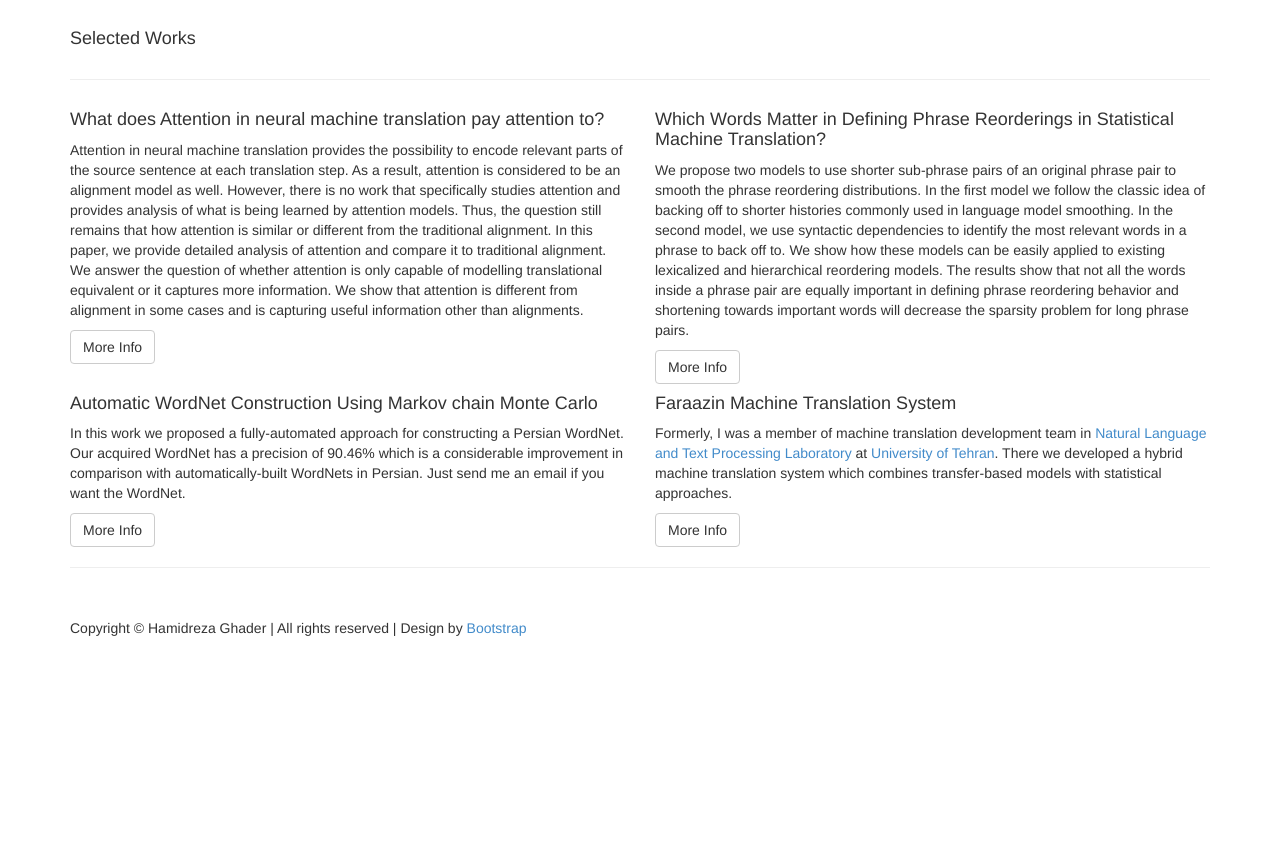
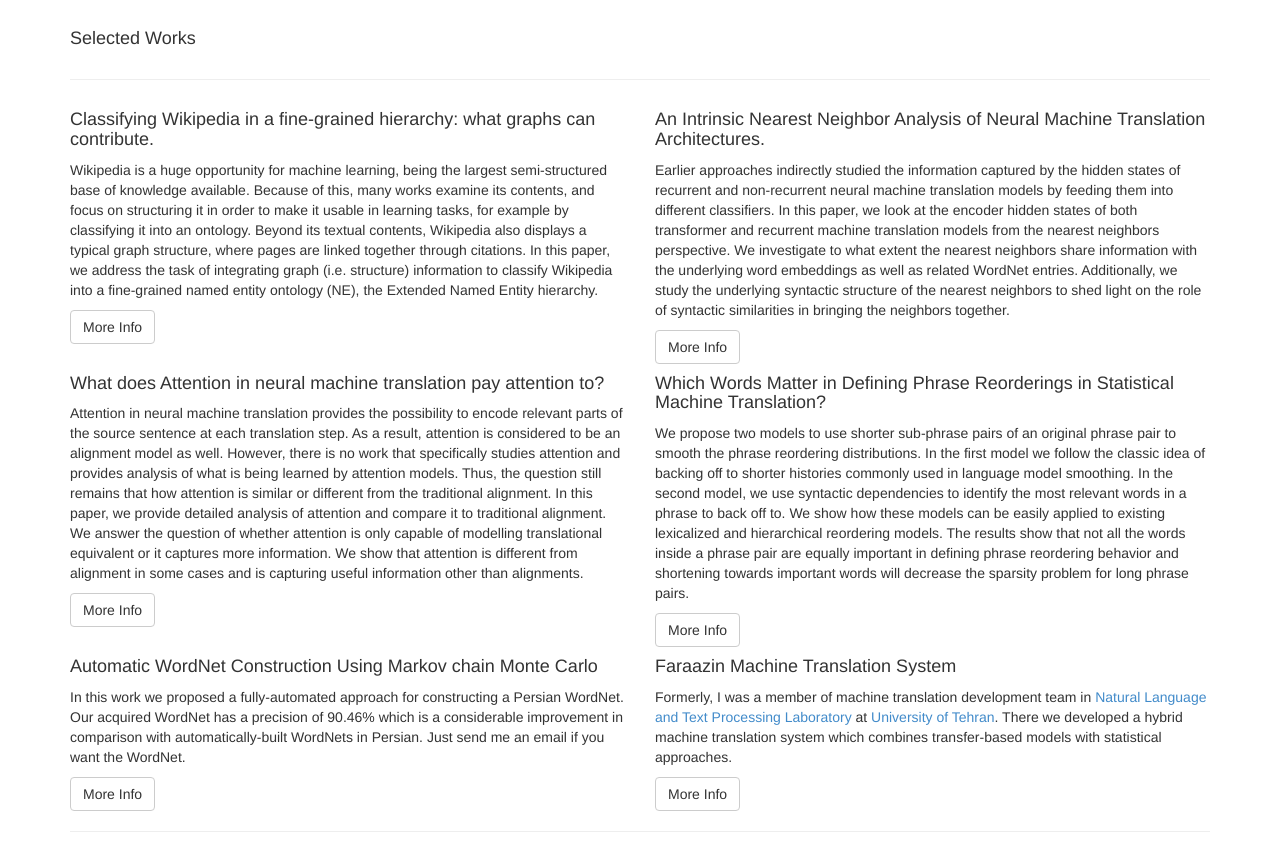
Before and after one commit to hamidreza-ghader/hamidreza-ghader.github.io, a plain HTML site: page index.html in a window 1280 px wide. Shown: the part 635-1479 px from the top of the page. Before the commit the page ends 1333 px from the top, so only its background shows below. Drawn offline with Linux system fonts and the light colour scheme.

Commit message:
Update index.html

```diff
--- a/index.html
+++ b/index.html
@@ -172,7 +172,36 @@
         </div>
         <hr>
 		<div class="row">
-            <div class="col-lg-6">
+			<div class="col-lg-6">
+				<p>
+				<h4>Classifying Wikipedia in a fine-grained hierarchy: what graphs can contribute.</h4>
+				Wikipedia is a huge opportunity for machine learning, being the largest semi-structured
+				base of knowledge available. Because of this, many works examine its contents, and focus
+				on structuring it in order to make it usable in learning tasks, for example by classifying
+				it into an ontology. Beyond its textual contents, Wikipedia also displays a typical graph
+				structure, where pages are linked together through citations. In this paper, we address
+				the task of integrating graph (i.e. structure) information to classify Wikipedia into a
+				fine-grained named entity ontology (NE), the Extended Named Entity hierarchy.
+				</p>
+			<a class="btn btn-default" target="_blank" href="https://arxiv.org/abs/2001.07558">More Info</a>
+			</div>
+			<div class="col-lg-6">
+				<h4>An Intrinsic Nearest Neighbor Analysis of Neural Machine Translation Architectures.</h4>
+				<p>
+					Earlier approaches indirectly studied the information captured by the hidden states
+					of recurrent and non-recurrent neural machine translation models by feeding them into
+					different classifiers. In this paper, we look at the encoder hidden states of both
+					transformer and recurrent machine translation models from the nearest neighbors perspective.
+					We investigate to what extent the nearest neighbors share information with the underlying
+					word embeddings as well as related WordNet entries. Additionally, we study the underlying
+					syntactic structure of the nearest neighbors to shed light on the role of syntactic
+					similarities in bringing the neighbors together.
+				</p>
+				<a class="btn btn-default" target="_blank" href="https://www.aclweb.org/anthology/W19-6611/">More Info</a>
+			</div>
+		</div>
+		<div class="row">
+            	<div class="col-lg-6">
                 <h4>What does Attention in neural machine translation pay attention to?</h4>
                 <p>
                     Attention in neural machine translation
@@ -183,7 +212,8 @@
                     what is being learned by attention models. Thus, the question still remains that
                     how attention is similar or different from
                     the traditional alignment.
-                    In this paper, we provide detailed analysis of attention and compare it to traditional alignment. We answer the question of whether attention is only capable of modelling translational equivalent or it captures more information.
+                    In this paper, we provide detailed analysis of attention and compare it to traditional alignment.
+			We answer the question of whether attention is only capable of modelling translational equivalent or it captures more information.
                     We show that attention is different from alignment in some cases and is capturing useful information other than alignments.
                 </p>
                 <a class="btn btn-default" target="_blank" href="https://arxiv.org/abs/1710.03348">More Info</a>
```
